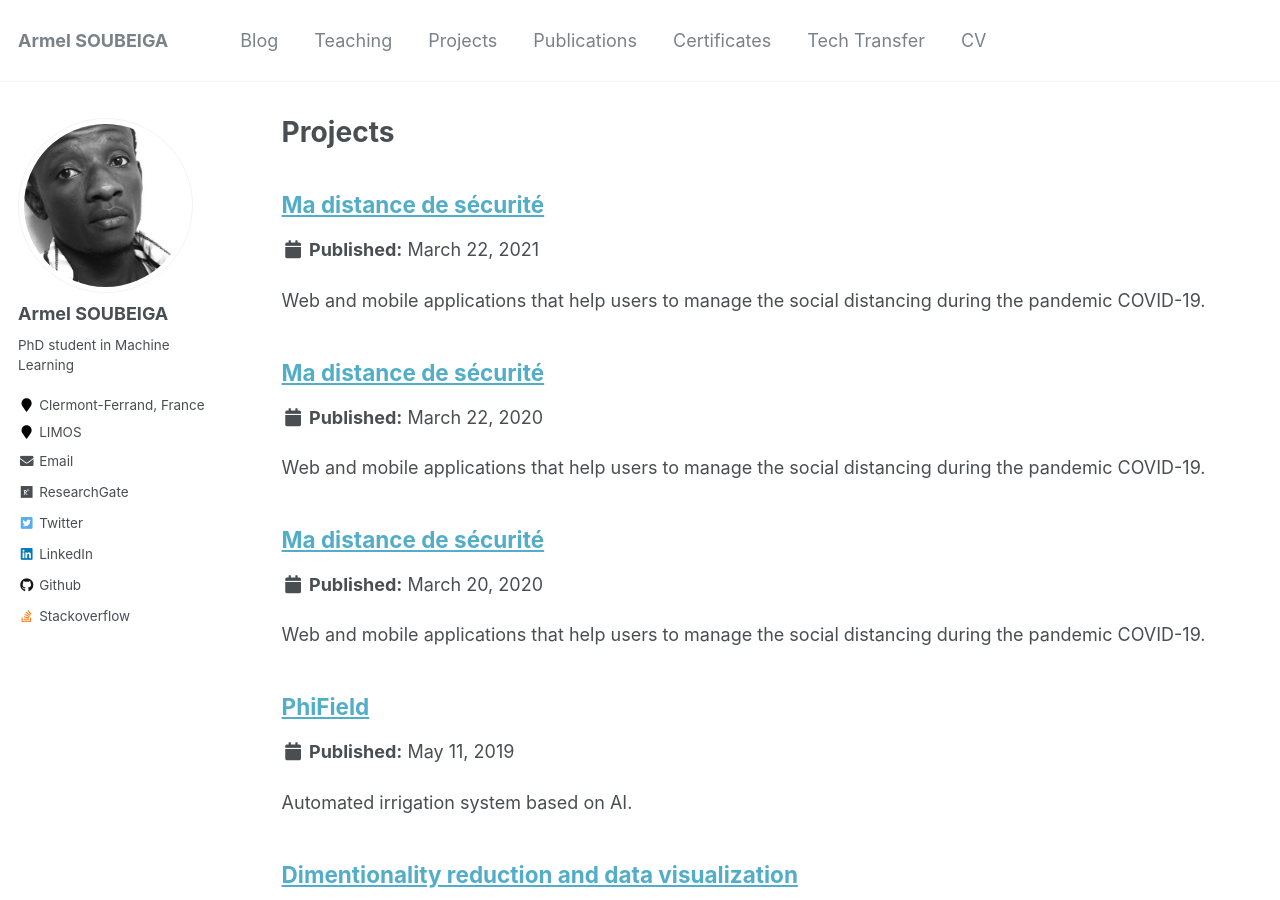
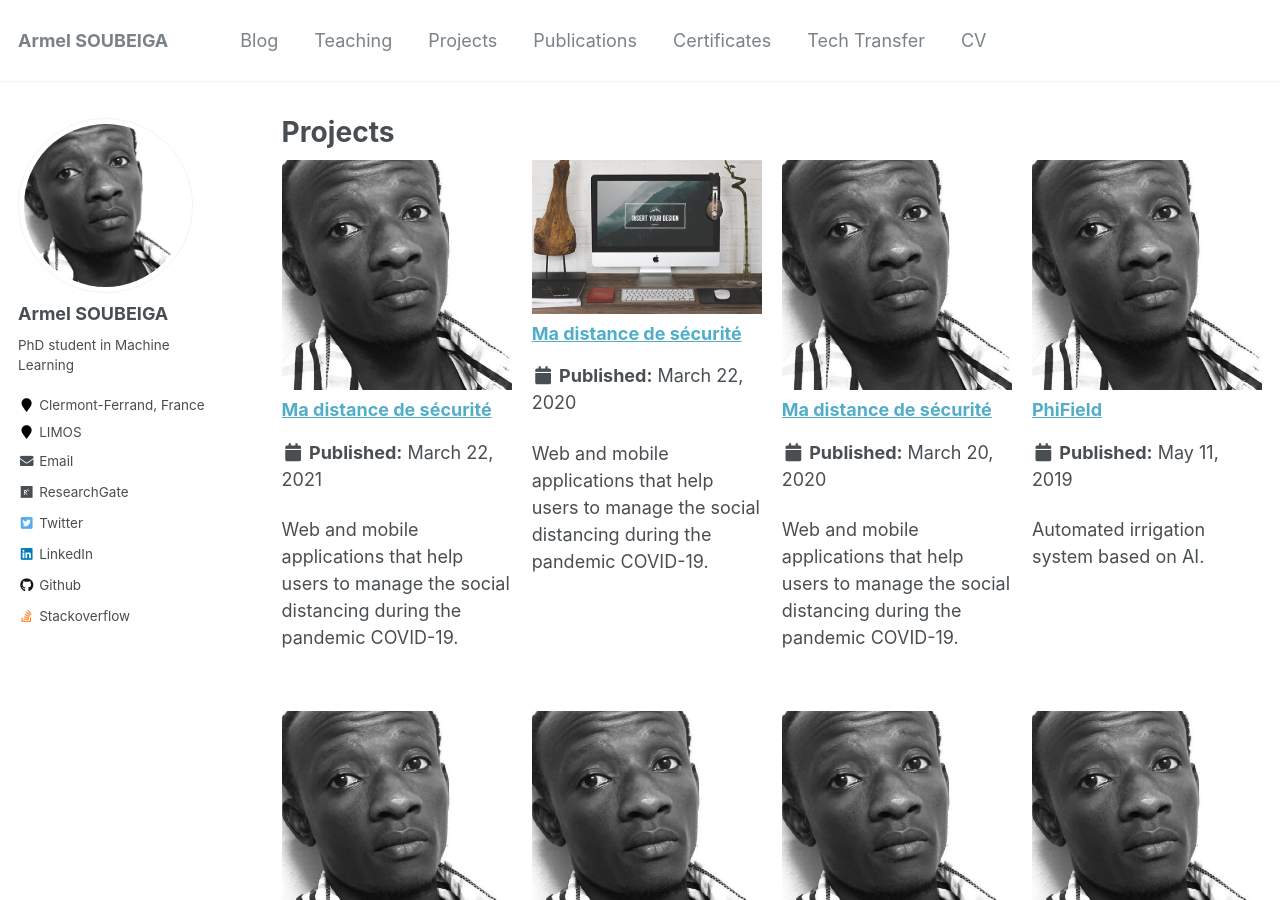
Before and after one commit to armelsoubeiga/neweb, a Jekyll site: the page built from _pages/projects.html, in a window 1280 px wide and 900 px high. Built offline with Jekyll 4.4.1, drawn with Linux system fonts in a browser that asks for light colours.

Commit message:
Update projects.html

```diff
--- a/_pages/projects.html
+++ b/_pages/projects.html
@@ -9,6 +9,6 @@ author_profile: true
 
 <div class="projects">
 {% for post in site.projects reversed %}
-  {% include archive-single.html %}
+  {% include archive-single2.html %}
 {% endfor %}
 <div>
```
